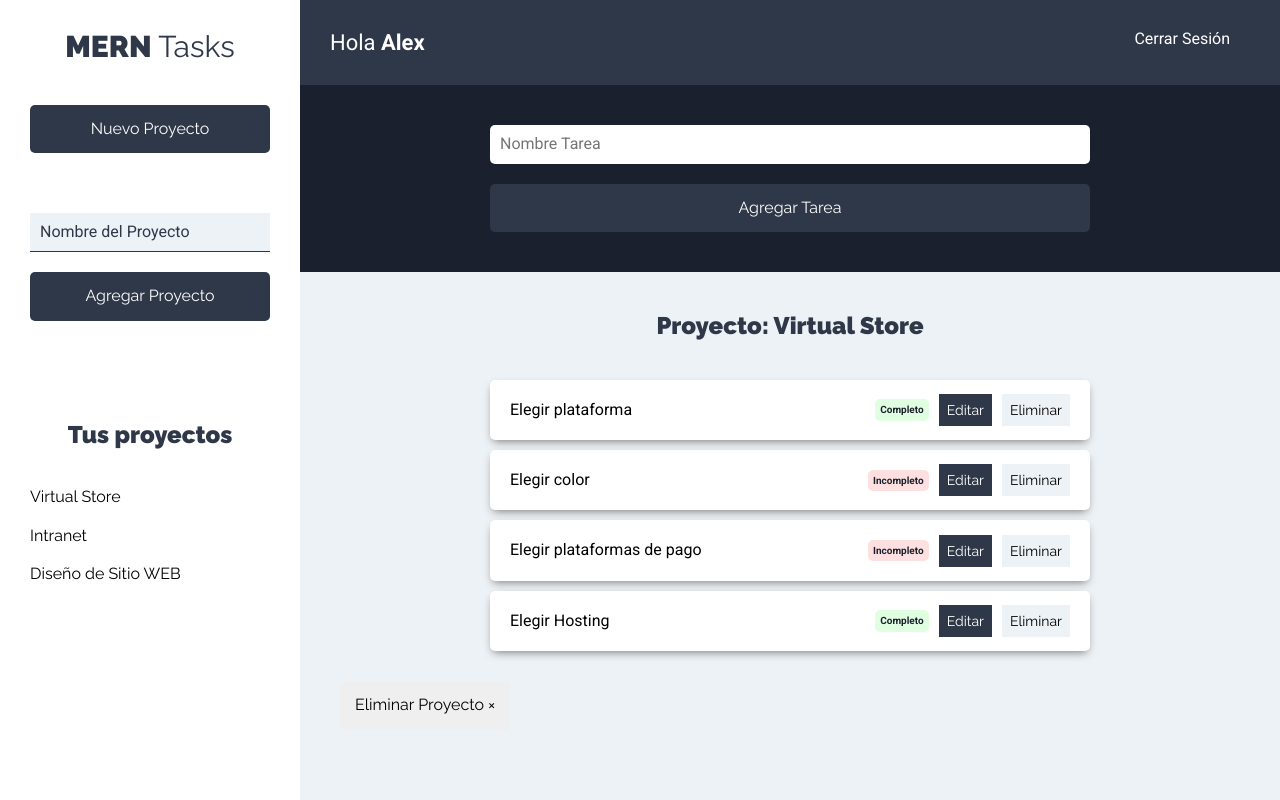
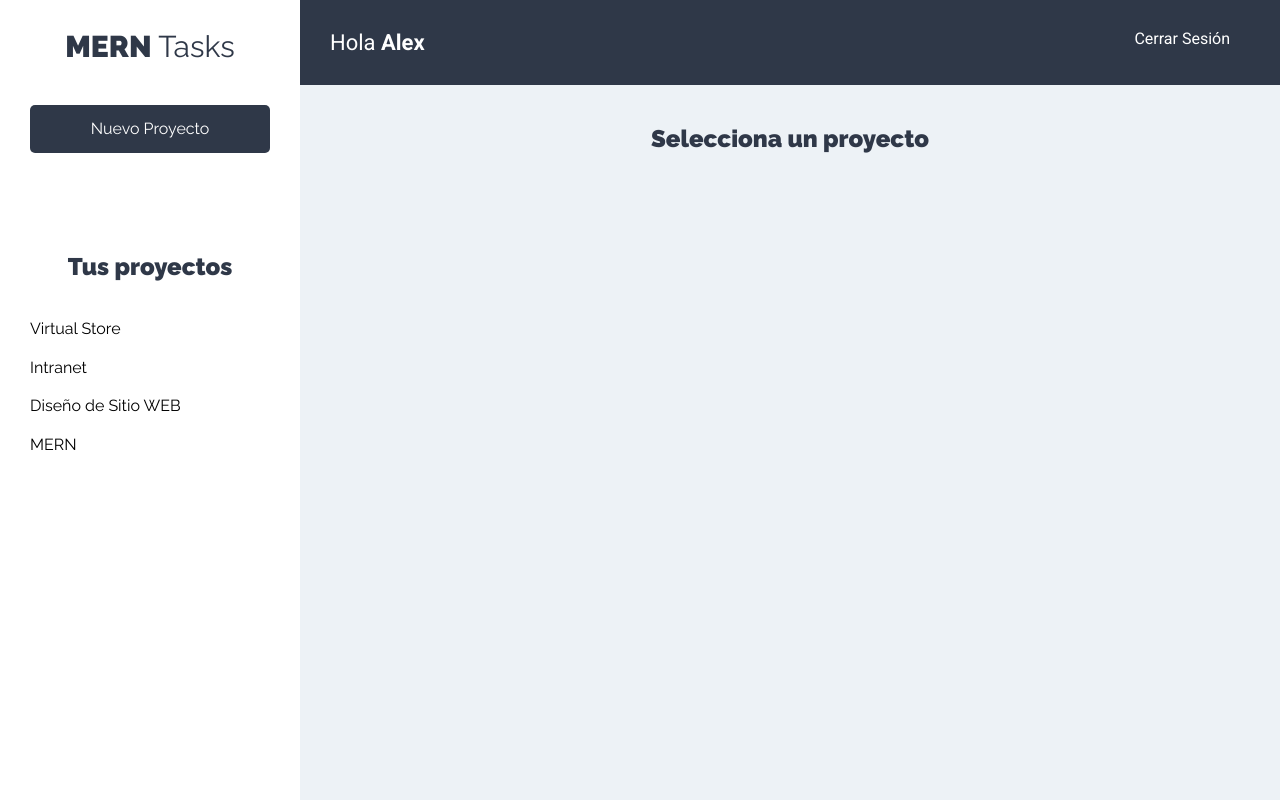
Before and after one commit to alexMercer94/mern-react-hooks-tasks-app-client, a React (Create React App) app: page /projects in a window 1280 px wide. Built offline with nearby package versions, Linux system fonts and the light colour scheme.

Commit message:
Create, select, & delete project features

```diff
--- a/package.json
+++ b/package.json
@@ -31,5 +31,8 @@
       "last 1 firefox version",
       "last 1 safari version"
     ]
+  },
+  "devDependencies": {
+    "uuid": "^7.0.1"
   }
 }
--- a/src/App.js
+++ b/src/App.js
@@ -3,9 +3,11 @@ import { BrowserRouter as Router, Switch, Route } from 'react-router-dom';
 import Login from './components/auth/Login';
 import NewAccount from './components/auth/NewAccount';
 import Projects from './components/projects/Projects';
+import ProjectState from './context/projects/projectState';
 
 function App() {
     return (
+        <ProjectState>
             <Router>
                 <Switch>
                     <Route exact path="/" component={Login}></Route>
@@ -13,6 +15,7 @@ function App() {
                     <Route exact path="/projects" component={Projects}></Route>
                 </Switch>
             </Router>
+        </ProjectState>
     );
 }
 
--- a/src/components/projects/NewProject.js
+++ b/src/components/projects/NewProject.js
@@ -1,6 +1,11 @@
-import React, { Fragment, useState } from 'react';
+import React, { Fragment, useState, useContext } from 'react';
+import projectContext from '../../context/projects/projectContext';
 
 const NewProject = () => {
+    // Get form's state
+    const projectsContext = useContext(projectContext);
+    const { form, errorForm, showForm, addProject, showError } = projectsContext;
+
     // state
     const [project, setProject] = useState({
         name: ''
@@ -9,7 +14,10 @@ const NewProject = () => {
     // Extract project's name
     const { name } = project;
 
-    // Read input's data
+    /**
+     * Read input's data
+     * @param {*} e
+     */
     const onChangeProject = e => {
         setProject({
             ...project,
@@ -17,23 +25,42 @@ const NewProject = () => {
         });
     };
 
-    // Send project
+    /**
+     * Save project in state
+     * @param {*} e
+     */
     const onSubmitProject = e => {
         e.preventDefault();
 
         // Validate project
+        if (name === '') {
+            showError();
+            return;
+        }
 
         // Add to state
+        addProject(project);
 
         // Restart form
+        setProject({
+            name: ''
+        });
+    };
+
+    /**
+     * Show form
+     */
+    const onClickForm = () => {
+        showForm();
     };
 
     return (
         <Fragment>
-            <button type="button" className="btn btn-block btn-primario">
+            <button type="button" className="btn btn-block btn-primario" onClick={() => onClickForm()}>
                 Nuevo Proyecto
             </button>
-            <form className="formulario-nuevo-proyecto">
+            {form ? (
+                <form className="formulario-nuevo-proyecto" onSubmit={onSubmitProject}>
                     <input
                         type="text"
                         className="input-text"
@@ -44,6 +71,8 @@ const NewProject = () => {
                     ></input>
                     <input type="submit" className="btn btn-primario btn-block" value="Agregar Proyecto"></input>
                 </form>
+            ) : null}
+            {errorForm ? <p className="mensaje error">El nombre es obligatorio</p> : null}
         </Fragment>
     );
 };
--- a/src/components/projects/Project.js
+++ b/src/components/projects/Project.js
@@ -1,9 +1,14 @@
-import React from 'react';
+import React, { useContext } from 'react';
+import projectContext from '../../context/projects/projectContext';
 
 const Project = ({ project }) => {
+    // Get data from state
+    const projectsContext = useContext(projectContext);
+    const { actualProject } = projectsContext;
+
     return (
         <li>
-            <button type="button" className="btn btn-blank">
+            <button type="button" className="btn btn-blank" onClick={() => actualProject(project.id)}>
                 {project.name}
             </button>
         </li>
--- a/src/components/projects/ProjectsList.js
+++ b/src/components/projects/ProjectsList.js
@@ -1,13 +1,24 @@
-import React from 'react';
+import React, { useContext, useEffect } from 'react';
 import Project from './Project';
+import projectContext from '../../context/projects/projectContext';
 
 const ProjectsList = () => {
-    const projects = [{ name: 'Virtual Store' }, { name: 'Intranet' }, { name: 'Diseño de Sitio WEB' }];
+    // Extract projects from initial state of context
+    const projectsContext = useContext(projectContext);
+    const { projects, getProjects } = projectsContext;
+
+    //Get projects when component is load
+    useEffect(() => {
+        getProjects();
+    }, []);
+
+    // Verify if there are projects
+    if (projects.length === 0) return <p>No hay proyectos, comienza creando uno.</p>;
 
     return (
         <ul className="listado-proyectos">
             {projects.map(project => (
-                <Project project={project}></Project>
+                <Project key={project.id} project={project}></Project>
             ))}
         </ul>
     );
--- a/src/components/tasks/TasksForm.js
+++ b/src/components/tasks/TasksForm.js
@@ -1,6 +1,17 @@
-import React from 'react';
+import React, { useContext } from 'react';
+import projectContext from '../../context/projects/projectContext';
 
 const TasksForm = () => {
+    // Get state from context
+    const projectsContext = useContext(projectContext);
+    const { project } = projectsContext;
+
+    // Verify if there is a selected project
+    if (!project) return null;
+
+    // Array destructuring in order to extract actual project
+    const [actualProject] = project;
+
     return (
         <div className="formulario">
             <form>
--- a/src/components/tasks/TasksList.js
+++ b/src/components/tasks/TasksList.js
@@ -1,7 +1,18 @@
-import React, { Fragment } from 'react';
+import React, { Fragment, useContext } from 'react';
 import Task from './Task';
+import projectContext from '../../context/projects/projectContext';
 
 const TasksList = () => {
+    // Get state from context
+    const projectsContext = useContext(projectContext);
+    const { project, deleteProject } = projectsContext;
+
+    // Verify if there is a selected project
+    if (!project) return <h2>Selecciona un proyecto</h2>;
+
+    // Array destructuring in order to extract actual project
+    const [actualProject] = project;
+
     const projectTasks = [
         { name: 'Elegir plataforma', state: true },
         { name: 'Elegir color', state: false },
@@ -9,9 +20,13 @@ const TasksList = () => {
         { name: 'Elegir Hosting', state: true }
     ];
 
+    const onClickDelete = () => {
+        deleteProject(actualProject.id);
+    };
+
     return (
         <Fragment>
-            <h2>Proyecto: Virtual Store</h2>
+            <h2>Proyecto: {actualProject.name}</h2>
             <ul className="listado-tareas">
                 {projectTasks.length === 0 ? (
                     <li className="task">
@@ -21,7 +36,7 @@ const TasksList = () => {
                     projectTasks.map(task => <Task task={task}></Task>)
                 )}
             </ul>
-            <button type="button" className="btn btn-eliminar">
+            <button type="button" className="btn btn-eliminar" onClick={() => onClickDelete()}>
                 Eliminar Proyecto &times;
             </button>
         </Fragment>
--- /dev/null
+++ b/src/context/projects/projectContext.js
@@ -0,0 +1,5 @@
+import { createContext } from 'react';
+
+const projectContext = createContext();
+
+export default projectContext;
--- /dev/null
+++ b/src/context/projects/projectReducer.js
@@ -0,0 +1,54 @@
+import {
+    FORM_PROJECT,
+    GET_PROJECTS,
+    ADD_PROJECT,
+    VALIDATE_FORM,
+    ACTUAL_PROJECT,
+    DELETE_PROJECT
+} from '../../types/Index';
+
+export default (state, action) => {
+    switch (action.type) {
+        case FORM_PROJECT:
+            return {
+                ...state,
+                form: true
+            };
+
+        case GET_PROJECTS:
+            return {
+                ...state,
+                projects: action.payload
+            };
+
+        case ADD_PROJECT:
+            return {
+                ...state,
+                projects: [...state.projects, action.payload],
+                form: false,
+                errorForm: false
+            };
+
+        case VALIDATE_FORM:
+            return {
+                ...state,
+                errorForm: true
+            };
+
+        case ACTUAL_PROJECT:
+            return {
+                ...state,
+                project: state.projects.filter(project => project.id === action.payload)
+            };
+
+        case DELETE_PROJECT:
+            return {
+                ...state,
+                projects: state.projects.filter(project => project.id !== action.payload),
+                project: null
+            };
+
+        default:
+            return state;
+    }
+};
--- /dev/null
+++ b/src/context/projects/projectState.js
@@ -0,0 +1,113 @@
+import React, { useReducer } from 'react';
+import projectContext from './projectContext';
+import projectReducer from './projectReducer';
+import {
+    FORM_PROJECT,
+    GET_PROJECTS,
+    ADD_PROJECT,
+    VALIDATE_FORM,
+    ACTUAL_PROJECT,
+    DELETE_PROJECT
+} from '../../types/Index';
+import { v4 as uuidv4 } from 'uuid';
+
+const ProjectState = props => {
+    const projects = [
+        { id: 1, name: 'Virtual Store' },
+        { id: 2, name: 'Intranet' },
+        { id: 3, name: 'Diseño de Sitio WEB' },
+        { id: 4, name: 'MERN' }
+    ];
+
+    const initialState = {
+        form: false,
+        projects: [],
+        errorForm: false,
+        project: null
+    };
+
+    // Dispatch in order to execute the actions
+    const [state, dispatch] = useReducer(projectReducer, initialState);
+
+    // Serie of functions for CRUD
+    /**
+     * Show new project form
+     */
+    const showForm = () => {
+        dispatch({
+            type: FORM_PROJECT
+        });
+    };
+
+    /**
+     * Get all projects
+     */
+    const getProjects = () => {
+        dispatch({
+            type: GET_PROJECTS,
+            payload: projects
+        });
+    };
+
+    /**
+     * Add a project
+     * @param {*} project
+     */
+    const addProject = project => {
+        project.id = uuidv4();
+
+        // Insert project in state
+        dispatch({
+            type: ADD_PROJECT,
+            payload: project
+        });
+    };
+
+    /**
+     * Show error
+     */
+    const showError = () => {
+        dispatch({
+            type: VALIDATE_FORM
+        });
+    };
+
+    /**
+     * Select actual project that user selected
+     * @param {*} project
+     */
+    const actualProject = projectId => {
+        dispatch({
+            type: ACTUAL_PROJECT,
+            payload: projectId
+        });
+    };
+
+    const deleteProject = projectId => {
+        dispatch({
+            type: DELETE_PROJECT,
+            payload: projectId
+        });
+    };
+
+    return (
+        <projectContext.Provider
+            value={{
+                projects: state.projects,
+                form: state.form,
+                errorForm: state.errorForm,
+                project: state.project,
+                showForm,
+                getProjects,
+                addProject,
+                showError,
+                actualProject,
+                deleteProject
+            }}
+        >
+            {props.children}
+        </projectContext.Provider>
+    );
+};
+
+export default ProjectState;
--- a/src/types/Index.js
+++ b/src/types/Index.js
@@ -0,0 +1,6 @@
+export const FORM_PROJECT = 'FORM_PROJECT';
+export const GET_PROJECTS = 'GET_PROJECTS';
+export const ADD_PROJECT = 'ADD_PROJECT';
+export const VALIDATE_FORM = 'VALIDATE_FORM';
+export const ACTUAL_PROJECT = 'ACTUAL_PROJECT';
+export const DELETE_PROJECT = 'DELETE_PROJECT';
```
Also changed, not shown: 1 other file (tests, documents, lock files or other folders). Lines whose indentation alone changed are shown as unchanged.
